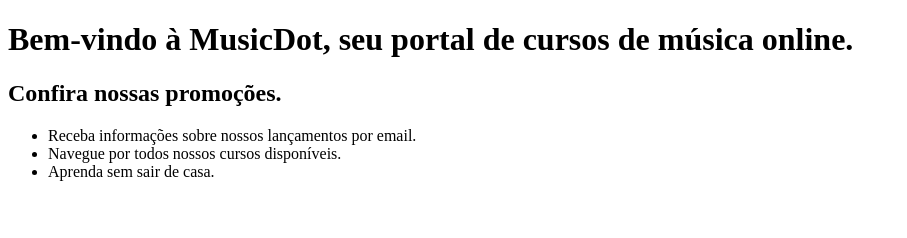
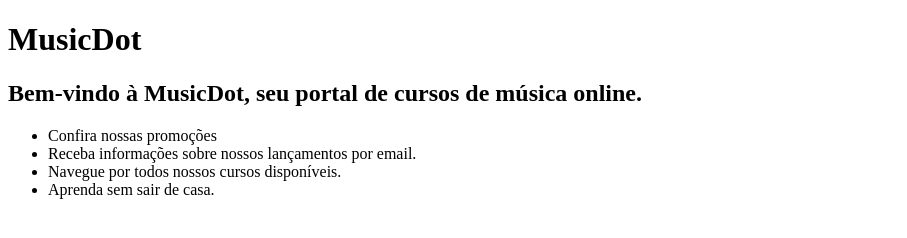
Before and after one commit to LucasDaniAlmeida/programa-o-web, a plain HTML site: page html/index.html in a window 1280 px wide. Shown: the whole page, without its empty margins (0-907 px from the left). Drawn offline with Linux system fonts and the light colour scheme.

Commit message:
Tópico HTML, Atividade 1

```diff
--- a/html/index.html
+++ b/html/index.html
@@ -3,17 +3,17 @@
 <head>
     <meta charset="UTF-8">
     <meta name="viewport" content="width=device-width, initial-scale=1.0">
-    <title>Document</title>
+    <title>MusicDot</title>
 </head>
 <body>
-   <title>MusicDot </title>
 
-<h1>Bem-vindo à MusicDot, seu portal de cursos de música online.</h1>
+<h1>MusicDot</h1>
 
-<h2>Confira nossas promoções.</h2>
+<h2>Bem-vindo à MusicDot, seu portal de cursos de música online.</h2>
 
 
 <ul>
+<li>Confira nossas promoções</li>
 <li>Receba informações sobre nossos lançamentos por email.</li>
 <li>Navegue por todos nossos cursos disponíveis.</li>
 <li>Aprenda sem sair de casa.</li>
```
